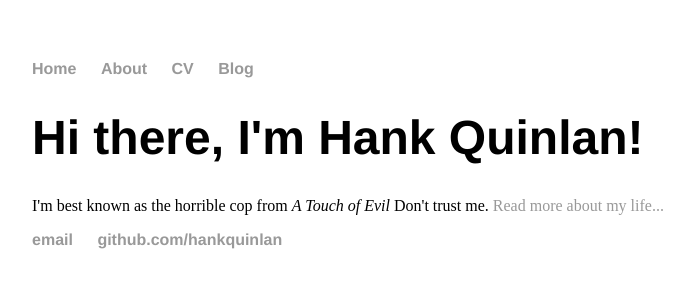
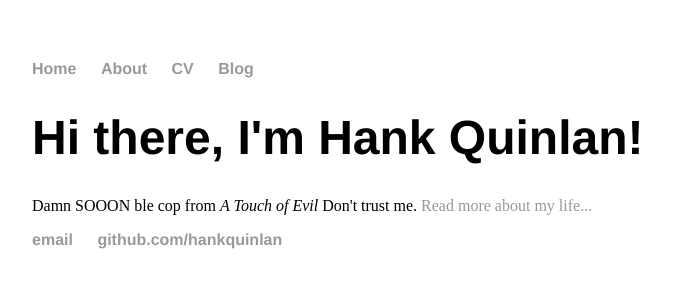
Before and after one commit to Abhilashbalachandran/Abhilashbalachandran.github.io, a Jekyll site: the page built from index.html, in a window 1280 px wide. Shown: the top 300 px of the page, without its empty margins (160-854 px from the left). Built offline with Jekyll 4.4.1, drawn with Linux system fonts in a browser that asks for light colours.

Commit message:
Update index.html

```diff
--- a/index.html
+++ b/index.html
@@ -4,5 +4,5 @@ title: Hank Quinlan, Horrible Cop
 ---
 <div class="blurb">
 	<h1>Hi there, I'm Hank Quinlan!</h1>
-	<p>I'm best known as the horrible cop from <em>A Touch of Evil</em> Don't trust me. <a href="/about">Read more about my life...</a></p>
+	<p>Damn SOOON ble cop from <em>A Touch of Evil</em> Don't trust me. <a href="/about">Read more about my life...</a></p>
 </div><!-- /.blurb -->
```
